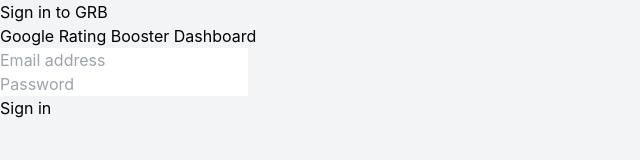
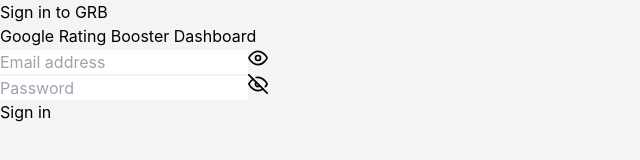
Before and after one commit to shareefcr7/GRB-system, a React (Vite) app in the folder dashboard/: page /login in a window 1280 px wide. Shown: the top 160 px of the page, without its empty margins (0-640 px from the left). Built offline with nearby package versions, Linux system fonts and the light colour scheme; no server answers.

Commit message:
Add show/hide toggle for email & password fields, fix Vercel SPA routing

```diff
--- a/dashboard/src/pages/auth/Login.jsx
+++ b/dashboard/src/pages/auth/Login.jsx
@@ -2,13 +2,33 @@
 import { useNavigate } from 'react-router-dom';
 import { authService } from '../../services/api';
 
+// Eye icon (visible state)
+const EyeIcon = () => (
+  <svg xmlns="http://www.w3.org/2000/svg" width="20" height="20" viewBox="0 0 24 24" fill="none" stroke="currentColor" strokeWidth="2" strokeLinecap="round" strokeLinejoin="round">
+    <path d="M1 12s4-8 11-8 11 8 11 8-4 8-11 8-11-8-11-8z" />
+    <circle cx="12" cy="12" r="3" />
+  </svg>
+);
+
+// Eye-off icon (hidden state)
+const EyeOffIcon = () => (
+  <svg xmlns="http://www.w3.org/2000/svg" width="20" height="20" viewBox="0 0 24 24" fill="none" stroke="currentColor" strokeWidth="2" strokeLinecap="round" strokeLinejoin="round">
+    <path d="M17.94 17.94A10.07 10.07 0 0 1 12 20c-7 0-11-8-11-8a18.45 18.45 0 0 1 5.06-5.94M9.9 4.24A9.12 9.12 0 0 1 12 4c7 0 11 8 11 8a18.5 18.5 0 0 1-2.16 3.19m-6.72-1.07a3 3 0 1 1-4.24-4.24" />
+    <line x1="1" y1="1" x2="23" y2="23" />
+  </svg>
+);
+
 const Login = () => {
   const [email, setEmail] = useState('');
   const [password, setPassword] = useState('');
+  const [showEmail, setShowEmail] = useState(true);
+  const [showPassword, setShowPassword] = useState(false);
+  const [isLoading, setIsLoading] = useState(false);
   const navigate = useNavigate();
 
   const handleLogin = async (e) => {
     e.preventDefault();
+    setIsLoading(true);
     try {
       const response = await authService.login(email.trim(), password.trim());
       if (response.role === 'SuperAdmin') {
@@ -20,6 +40,8 @@
       console.error('Login failed', error);
       const errorMsg = error.response?.data?.message || error.message || 'Login failed';
       alert(errorMsg);
+    } finally {
+      setIsLoading(false);
     }
   };
 
@@ -35,34 +57,73 @@
           </p>
         </div>
         <form className="mt-8 space-y-6" onSubmit={handleLogin}>
-          <div className="rounded-md shadow-sm -space-y-px">
-            <div>
+          <div className="rounded-md shadow-sm space-y-4">
+            {/* Email field with show/hide toggle */}
+            <div className="relative">
               <input
-                type="email"
+                id="email-input"
+                type={showEmail ? 'email' : 'password'}
                 required
-                className="appearance-none rounded-none relative block w-full px-3 py-2 border border-gray-300 placeholder-gray-500 text-gray-900 rounded-t-md focus:outline-none focus:ring-blue-500 focus:border-blue-500 focus:z-10 sm:text-sm"
+                className="appearance-none relative block w-full px-3 py-3 pr-10 border border-gray-300 placeholder-gray-500 text-gray-900 rounded-md focus:outline-none focus:ring-2 focus:ring-blue-500 focus:border-blue-500 focus:z-10 sm:text-sm"
                 placeholder="Email address"
                 value={email}
                 onChange={(e) => setEmail(e.target.value)}
+                autoComplete="email"
               />
+              <button
+                type="button"
+                id="toggle-email-visibility"
+                className="absolute inset-y-0 right-0 flex items-center pr-3 text-gray-400 hover:text-gray-600 transition-colors duration-200"
+                onClick={() => setShowEmail(!showEmail)}
+                tabIndex={-1}
+                title={showEmail ? 'Hide email' : 'Show email'}
+              >
+                {showEmail ? <EyeIcon /> : <EyeOffIcon />}
+              </button>
             </div>
-            <div>
+
+            {/* Password field with show/hide toggle */}
+            <div className="relative">
               <input
-                type="password"
+                id="password-input"
+                type={showPassword ? 'text' : 'password'}
                 required
-                className="appearance-none rounded-none relative block w-full px-3 py-2 border border-gray-300 placeholder-gray-500 text-gray-900 rounded-b-md focus:outline-none focus:ring-blue-500 focus:border-blue-500 focus:z-10 sm:text-sm"
+                className="appearance-none relative block w-full px-3 py-3 pr-10 border border-gray-300 placeholder-gray-500 text-gray-900 rounded-md focus:outline-none focus:ring-2 focus:ring-blue-500 focus:border-blue-500 focus:z-10 sm:text-sm"
                 placeholder="Password"
                 value={password}
                 onChange={(e) => setPassword(e.target.value)}
+                autoComplete="current-password"
               />
+              <button
+                type="button"
+                id="toggle-password-visibility"
+                className="absolute inset-y-0 right-0 flex items-center pr-3 text-gray-400 hover:text-gray-600 transition-colors duration-200"
+                onClick={() => setShowPassword(!showPassword)}
+                tabIndex={-1}
+                title={showPassword ? 'Hide password' : 'Show password'}
+              >
+                {showPassword ? <EyeIcon /> : <EyeOffIcon />}
+              </button>
             </div>
           </div>
           <div>
             <button
               type="submit"
-              className="group relative w-full flex justify-center py-2 px-4 border border-transparent text-sm font-medium rounded-md text-white bg-blue-600 hover:bg-blue-700 focus:outline-none focus:ring-2 focus:ring-offset-2 focus:ring-blue-500 transition-colors duration-200"
+              id="login-submit-button"
+              disabled={isLoading}
+              className="group relative w-full flex justify-center py-3 px-4 border border-transparent text-sm font-medium rounded-md text-white bg-blue-600 hover:bg-blue-700 focus:outline-none focus:ring-2 focus:ring-offset-2 focus:ring-blue-500 transition-colors duration-200 disabled:opacity-50 disabled:cursor-not-allowed"
             >
-              Sign in
+              {isLoading ? (
+                <span className="flex items-center">
+                  <svg className="animate-spin -ml-1 mr-2 h-4 w-4 text-white" xmlns="http://www.w3.org/2000/svg" fill="none" viewBox="0 0 24 24">
+                    <circle className="opacity-25" cx="12" cy="12" r="10" stroke="currentColor" strokeWidth="4"></circle>
+                    <path className="opacity-75" fill="currentColor" d="M4 12a8 8 0 018-8V0C5.373 0 0 5.373 0 12h4zm2 5.291A7.962 7.962 0 014 12H0c0 3.042 1.135 5.824 3 7.938l3-2.647z"></path>
+                  </svg>
+                  Signing in...
+                </span>
+              ) : (
+                'Sign in'
+              )}
             </button>
           </div>
         </form>
```
Also changed, not shown: dashboard/vercel.json (added).
